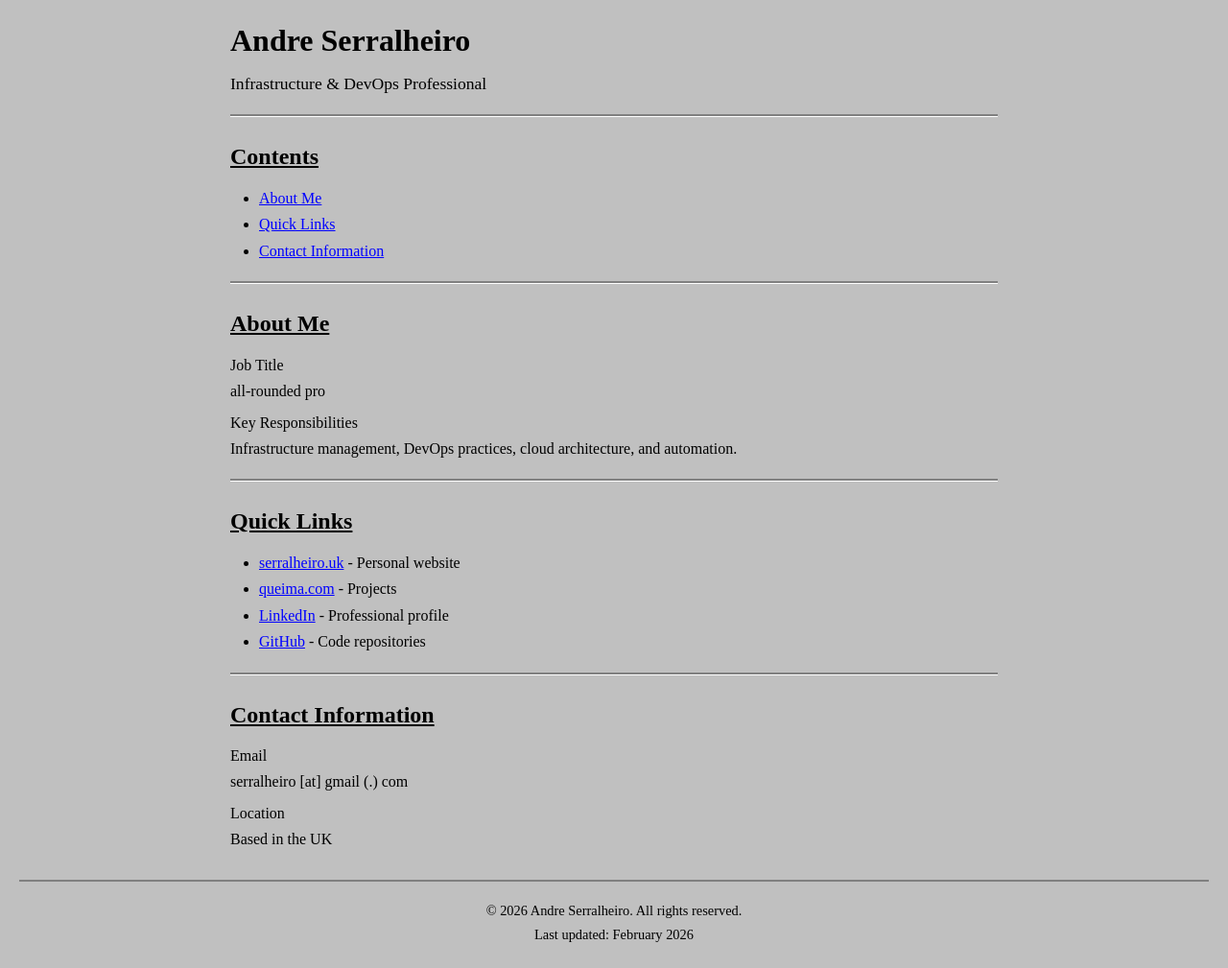
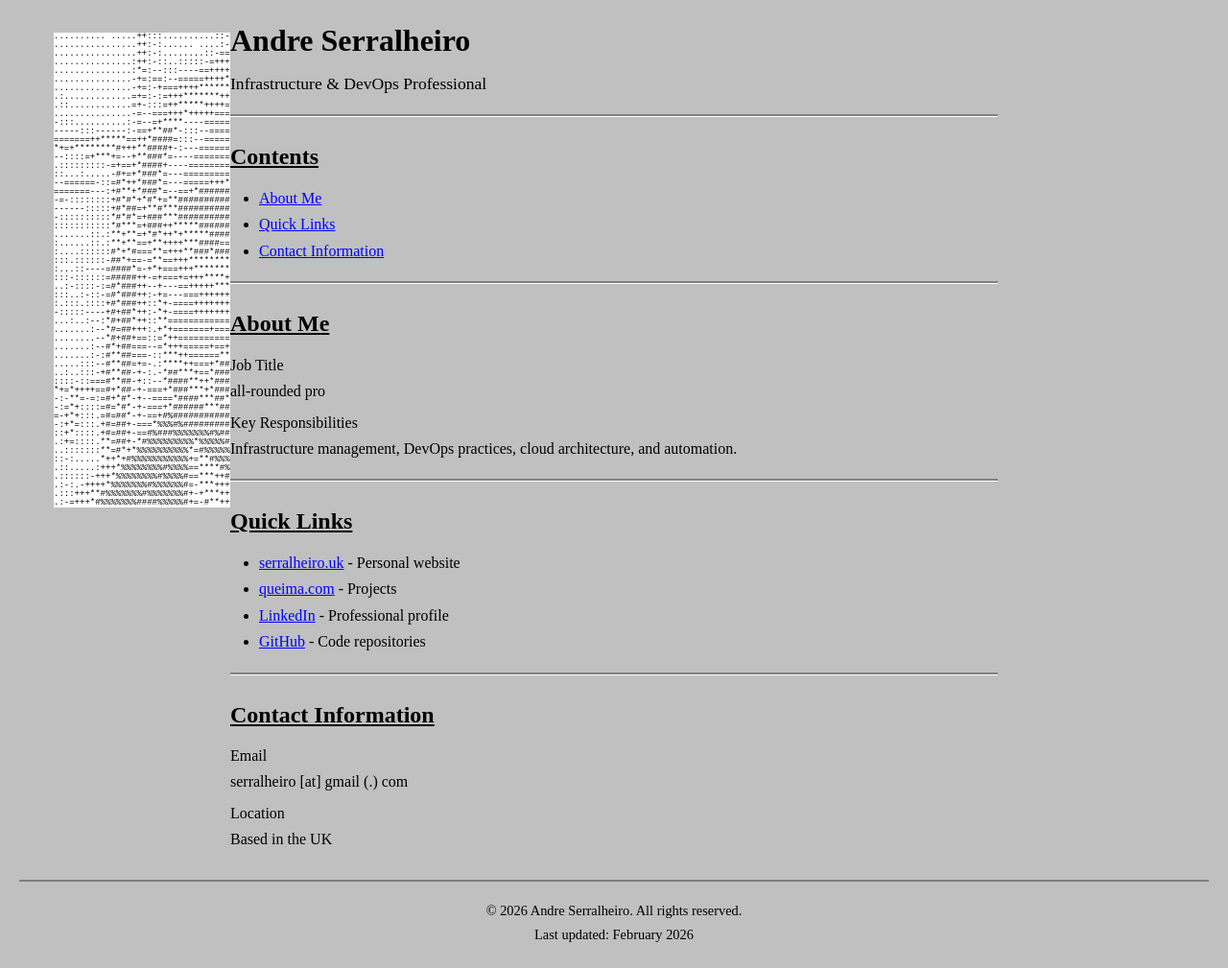
Before and after one commit to serral/serral.github.io, a Jekyll site: the page built from index.html, in a window 1280 px wide and 1009 px high. Shown: the whole window at 96% size. Built offline with Jekyll 4.4.1, drawn with Linux system fonts in a browser that asks for light colours.

Commit message:
Increase ASCII art size by 50% and add white background with margins

```diff
--- a/_layouts/default.html
+++ b/_layouts/default.html
@@ -47,6 +47,9 @@
   {% seo %}
 </head>
 <body>
+  <div class="ascii-art">
+    <pre>{% include ascii-art.txt %}</pre>
+  </div>
   {{ content }}
 
   <footer>
--- a/assets/css/main.css
+++ b/assets/css/main.css
@@ -1,4 +1,25 @@
 /* Retro 90s/Early 2000s Style */
+
+/* ASCII Art - Fixed top-left corner */
+.ascii-art {
+  position: fixed;
+  top: 0;
+  left: 0;
+  z-index: -1;
+  pointer-events: none;
+}
+
+.ascii-art pre {
+  font-family: "Courier New", Courier, monospace;
+  font-size: 9px;
+  line-height: 1;
+  margin: 33.6px 0 0 56px;
+  padding: 0;
+  color: #000;
+  white-space: pre;
+  background-color: #fff;
+  display: inline-block;
+}
 
 body {
   font-family: "Times New Roman", Times, serif;
```
Also changed, not shown: _includes/ascii-art.txt (added, +55 -0 lines), preview.html (added, +301 -0 lines).
